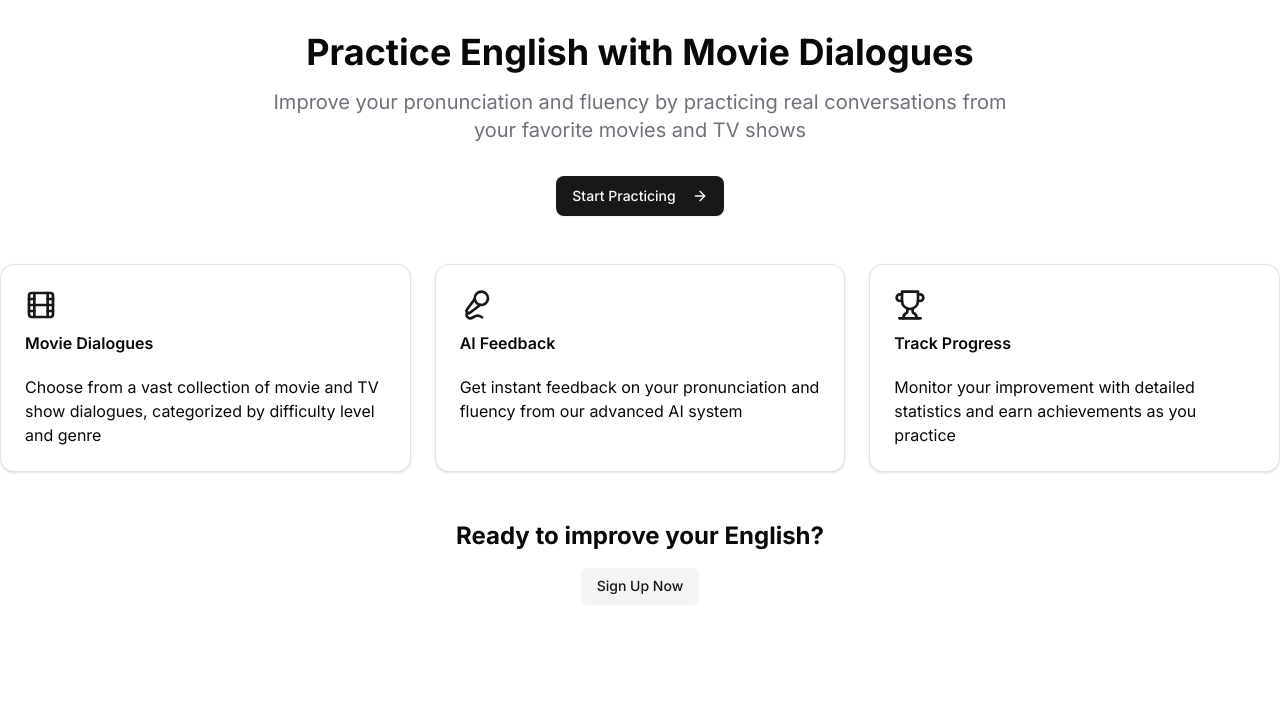
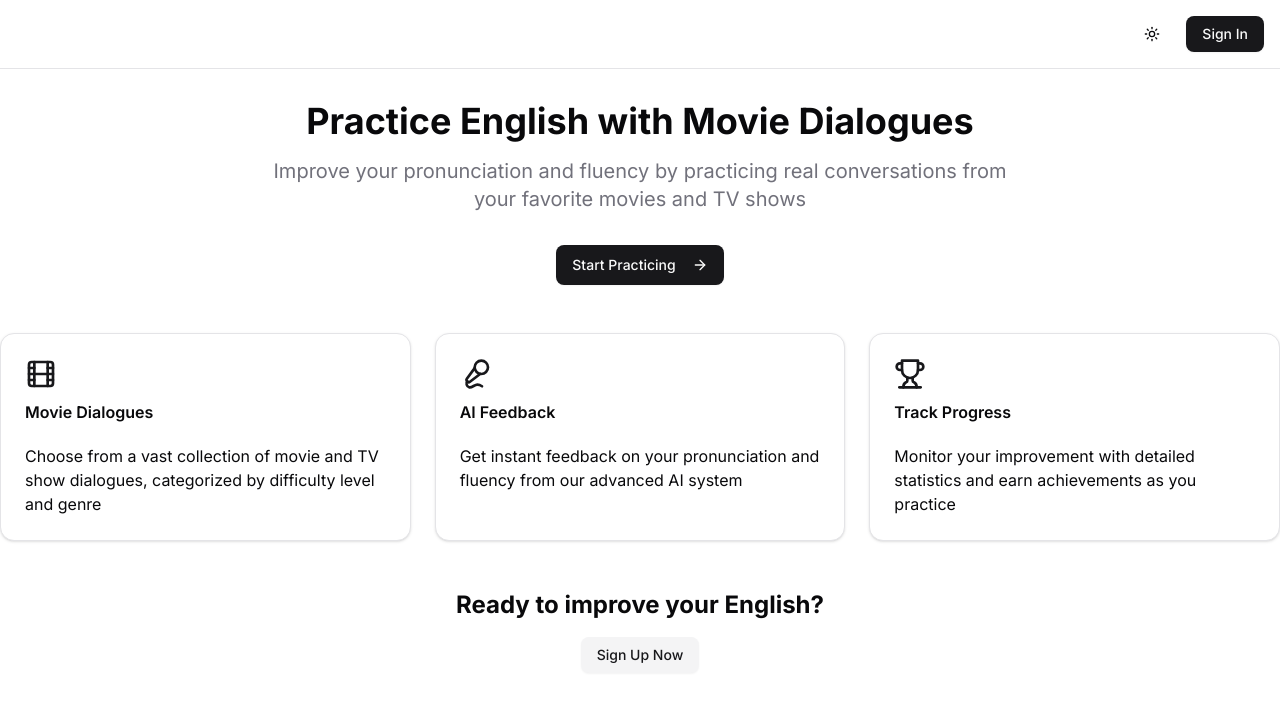
Before and after one commit to phytter/app-practice-english, a Next.js app: page / in a window 1280 px wide. Shown: the top 702 px of the page. Built offline with nearby package versions, Linux system fonts and the light colour scheme.

Commit message:
feat: add theme toggle functionality with next-themes and create navbar component

```diff
--- a/package.json
+++ b/package.json
@@ -14,6 +14,7 @@
     "clsx": "^2.1.1",
     "lucide-react": "^0.483.0",
     "next": "15.2.3",
+    "next-themes": "^0.4.6",
     "react": "^19.0.0",
     "react-dom": "^19.0.0",
     "tailwind-merge": "^3.0.2",
--- a/src/app/layout.tsx
+++ b/src/app/layout.tsx
@@ -1,6 +1,6 @@
+import { ThemeProvider } from "@/components/providers/theme-provider";
 import type { Metadata } from "next";
 import { Inter } from "next/font/google";
-
 import "./globals.css";
 
 const inter = Inter({ subsets: ["latin"] });
@@ -18,9 +18,16 @@ export default function RootLayout({
   return (
     <html lang="en" suppressHydrationWarning>
       <body className={inter.className}>
-        <div className="min-h-screen flex flex-col">
-          <main className="flex-1">{children}</main>
-        </div>
+        <ThemeProvider
+          attribute="class"
+          defaultTheme="system"
+          enableSystem
+          disableTransitionOnChange
+        >
+          <div className="min-h-screen flex flex-col">
+            <main className="flex-1">{children}</main>
+          </div>
+        </ThemeProvider>
       </body>
     </html>
   );
--- a/src/app/page.tsx
+++ b/src/app/page.tsx
@@ -1,3 +1,4 @@
+import { NavbarHome } from "@/components/layout/navbar-home";
 import { Button } from "@/components/ui/button";
 import { Card, CardContent, CardHeader, CardTitle } from "@/components/ui/card";
 import { ArrowRight, Film, Mic2, Trophy } from "lucide-react";
@@ -6,6 +7,7 @@ import Link from "next/link";
 export default function Home() {
   return (
     <>
+      <NavbarHome />
       <div className="container mx-auto py-8">
         <div className="max-w-3xl mx-auto text-center mb-12">
           <h1 className="text-4xl font-bold mb-4">
--- /dev/null
+++ b/src/components/layout/navbar-home.tsx
@@ -0,0 +1,29 @@
+'use client'
+
+import { Button } from "@/components/ui/button";
+import { Moon, Sun } from "lucide-react";
+import { useTheme } from "next-themes";
+import Link from "next/link";
+
+export function NavbarHome() {
+  const { setTheme, theme } = useTheme();
+  return (
+    <nav className="border-b">
+      <div className="p-4 flex items-center justify-end gap-4">
+        <Button
+          variant="ghost"
+          size="sm"
+          className="w-9 px-0"
+          onClick={() => setTheme(theme === "dark" ? "light" : "dark")}
+        >
+          <Sun className="h-5 w-5 rotate-0 scale-100 transition-all dark:-rotate-90 dark:scale-0" />
+          <Moon className="absolute h-5 w-5 rotate-90 scale-0 transition-all dark:rotate-0 dark:scale-100" />
+          <span className="sr-only">Toggle theme</span>
+        </Button>
+        <Button asChild>
+          <Link href="/auth/signin">Sign In</Link>
+        </Button>
+      </div>
+    </nav>
+  );
+}
--- /dev/null
+++ b/src/components/providers/theme-provider.tsx
@@ -0,0 +1,8 @@
+"use client";
+
+import { ThemeProvider as NextThemesProvider } from "next-themes";
+import { type ThemeProviderProps } from "next-themes/dist/types";
+
+export function ThemeProvider({ children, ...props }: ThemeProviderProps) {
+  return <NextThemesProvider {...props}>{children}</NextThemesProvider>;
+}
```
Also changed, not shown: 1 other file (tests, documents, lock files or other folders).
